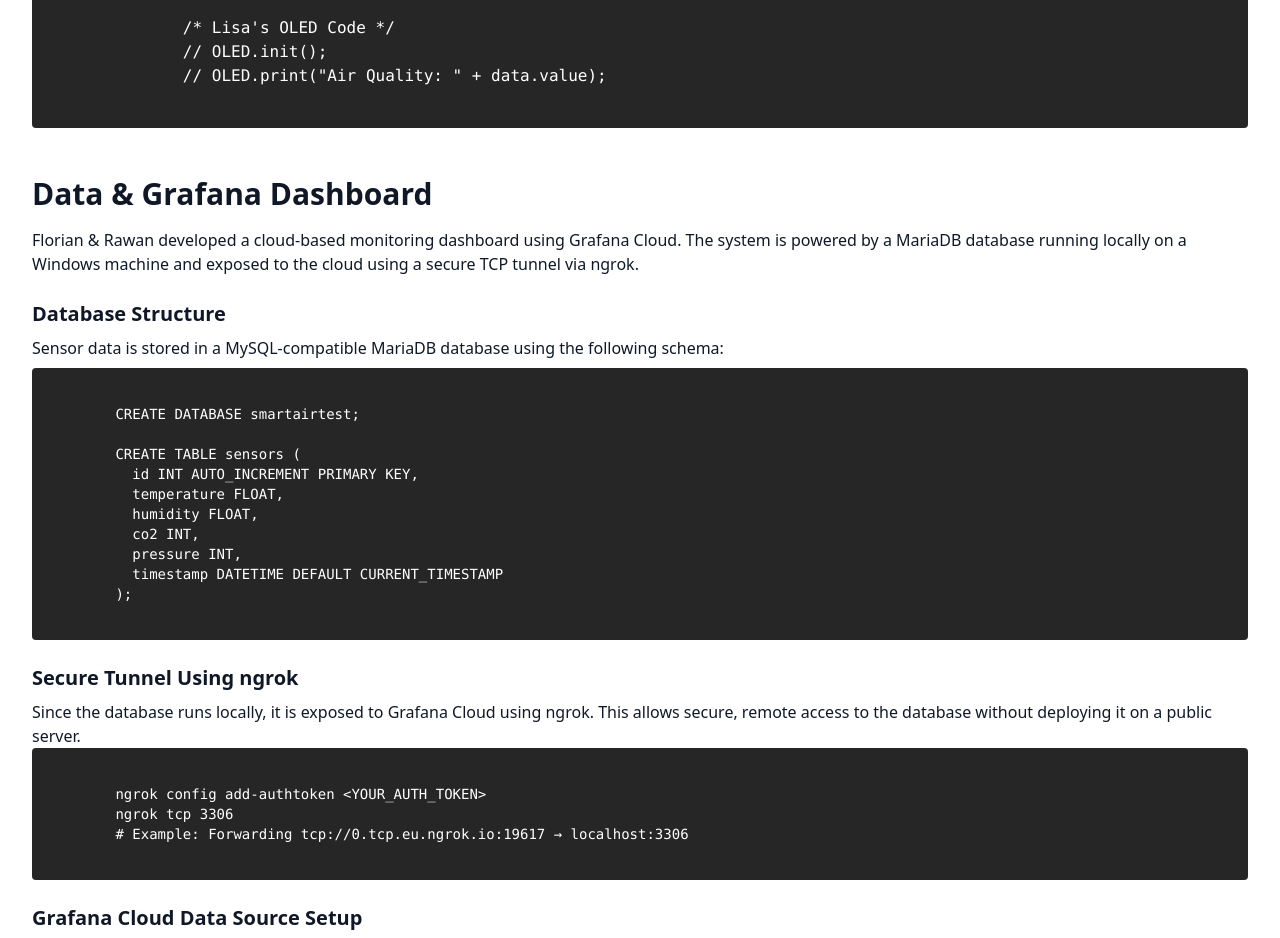
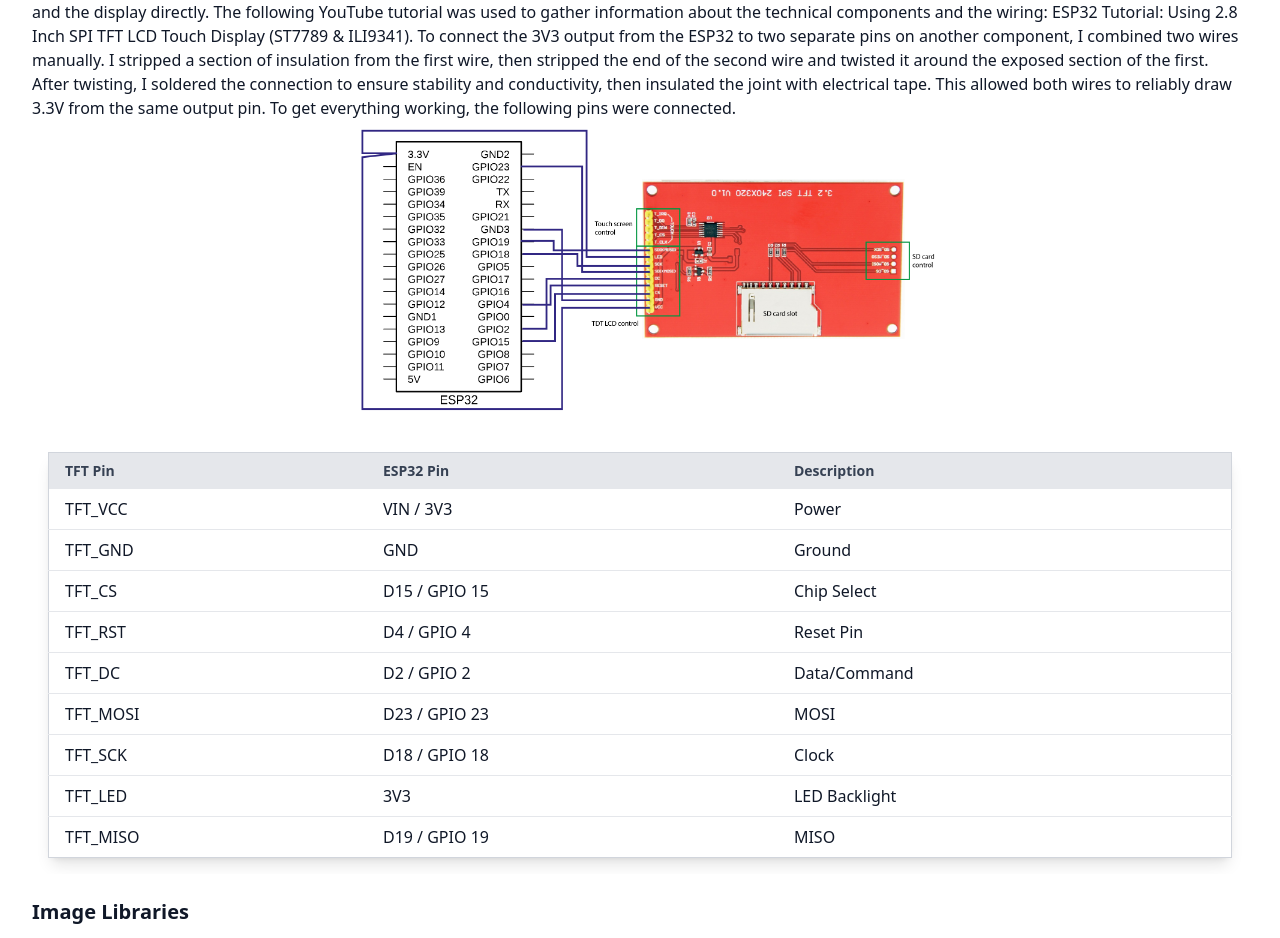
Before and after one commit to jan-eberwein/smart-air-purifier, a React (Vite) app: page / in a window 1280 px wide. Shown: the part 10992-11930 px from the top of the page. Built offline with nearby package versions, Linux system fonts and the light colour scheme; a web font is replaced by a local one.

Commit message:
added wiring, libraries and code explanation for display

```diff
--- a/src/App.jsx
+++ b/src/App.jsx
@@ -575,6 +575,123 @@
             />
           </div>
           <h3 className="text-xl font-semibold mt-6 mb-2">Wiring</h3>
+          <p>
+            In the beginning, breadboards were used to test the wiring. After some successful test runs the breadboards were removed and instead, we connected the ESP32 and the display directly.
+            The following YouTube tutorial was used to gather information about the technical components and the wiring:
+            <a href="https://www.youtube.com/watch?v=NvBblQnWhsQ&ab_channel=YellowPurple"> ESP32 Tutorial: Using 2.8 Inch SPI TFT LCD Touch Display (ST7789 & ILI9341)</a>.
+            To connect the 3V3 output from the ESP32 to two separate pins on another component, I combined two wires manually.
+            I stripped a section of insulation from the first wire, then stripped the end of the second wire and twisted it around the exposed section of the first.
+            After twisting, I soldered the connection to ensure stability and conductivity, then insulated the joint with electrical tape.
+            This allowed both wires to reliably draw 3.3V from the same output pin.
+            To get everything working, the following pins were connected.
+             </p>
+            <div className="flex flex-wrap justify-center gap-4 mb-4">
+            <img
+              src="./ImagesLisa/schematic_view.png"
+              alt="Schemativ view and display regions."
+              className="w-150 h-auto"
+            />
+          </div>
+          <div class="overflow-x-auto p-4">
+            <table class="min-w-full table-auto border border-gray-300 shadow-lg rounded-lg">
+              <thead class="bg-gray-200">
+                <tr>
+                  <th class="px-4 py-2 text-left text-sm font-semibold text-gray-700">TFT Pin</th>
+                  <th class="px-4 py-2 text-left text-sm font-semibold text-gray-700">ESP32 Pin</th>
+                  <th class="px-4 py-2 text-left text-sm font-semibold text-gray-700">Description</th>
+                </tr>
+              </thead>
+              <tbody class="bg-white divide-y divide-gray-200">
+                <tr>
+                  <td class="px-4 py-2">TFT_VCC</td>
+                  <td class="px-4 py-2">VIN / 3V3</td>
+                  <td class="px-4 py-2">Power</td>
+                </tr>
+                <tr>
+                  <td class="px-4 py-2">TFT_GND</td>
+                  <td class="px-4 py-2">GND</td>
+                  <td class="px-4 py-2">Ground</td>
+                </tr>
+                <tr>
+                  <td class="px-4 py-2">TFT_CS</td>
+                  <td class="px-4 py-2">D15 / GPIO 15</td>
+                  <td class="px-4 py-2">Chip Select</td>
+                </tr>
+                <tr>
+                  <td class="px-4 py-2">TFT_RST</td>
+                  <td class="px-4 py-2">D4 / GPIO 4</td>
+                  <td class="px-4 py-2">Reset Pin</td>
+                </tr>
+                <tr>
+                  <td class="px-4 py-2">TFT_DC</td>
+                  <td class="px-4 py-2">D2 / GPIO 2</td>
+                  <td class="px-4 py-2">Data/Command</td>
+                </tr>
+                <tr>
+                  <td class="px-4 py-2">TFT_MOSI</td>
+                  <td class="px-4 py-2">D23 / GPIO 23</td>
+                  <td class="px-4 py-2">MOSI</td>
+                </tr>
+                <tr>
+                  <td class="px-4 py-2">TFT_SCK</td>
+                  <td class="px-4 py-2">D18 / GPIO 18</td>
+                  <td class="px-4 py-2">Clock</td>
+                </tr>
+                <tr>
+                  <td class="px-4 py-2">TFT_LED</td>
+                  <td class="px-4 py-2">3V3</td>
+                  <td class="px-4 py-2">LED Backlight</td>
+                </tr>
+                <tr>
+                  <td class="px-4 py-2">TFT_MISO</td>
+                  <td class="px-4 py-2">D19 / GPIO 19</td>
+                  <td class="px-4 py-2">MISO</td>
+                </tr>
+              </tbody>
+            </table>
+          </div>
+          <h3 className="text-xl font-semibold mt-6 mb-2">Image Libraries</h3>
+          <p>
+            The <a href="https://github.com/Bodmer/TFT_eSPI">TFT_eSPI</a> library by Bodmer is a graphics library designed for ESP32 and ESP8266 boards to interface with TFT displays via SPI.
+            It supports multiple display drivers and provides functions for drawing primitives, text, and images.
+            In this project, it is used to initialize and control a TFT screen, define colors, and draw graphical content.
+            The library handles low-level SPI communication and offers optimized routines for efficient rendering, which is necessary for updating the display with minimal delay.
+            In order to select the correct settings for our specific display (ILI9341), we had to adjust the library settings. In the User_Setup_Select file, the line "#include &lt;User_Setup.h&gt;" had to be commented out.
+            Then Setup 42 ("#include &lt;User_Setups/Setup42_ILI9341_ESP32.h&gt;") had to be uncommented. Next, in the Setup42_ILI9341_ESP32 file we had to make sure that the line "#define ILI9341_DRIVER" was not commented out.
+            <br /><br />
+            The <a href="https://github.com/bitbank2/AnimatedGIF">AnimatedGIF</a> library by Larry Bank allows playback of GIF files on microcontrollers by decoding the image frames and rendering them sequentially.
+            It supports in-memory GIF data as well as file-based input, and manages frame timing, disposal, and transparency.
+            In this project, the library is used to decode and display animated plant face images on the TFT screen.
+            It works in conjunction with TFT_eSPI to draw each frame directly to the screen, allowing animated feedback based on sensor data or MQTT input.
+          </p>
+
+
+          <h3 className="text-xl font-semibold mt-6 mb-2">WIFI connection</h3>
+          <p>
+            Wi-Fi is used as the communication channel through which the ESP32 receives environmental sensor data, facilitating remote interaction.
+            The Wi-Fi setup and MQTT functionality are clearly laid out in the code in the next section, illustrating the mechanism by which data is obtained.
+            The ESP32 connects to a local wireless network using the specified SSID ("PCO-01") and password.
+            Upon successful connection (WiFi.begin(ssid, password)), the device attempts to establish communication with an MQTT broker ("192.168.1.1"), authenticating via username and password.
+            MQTT (Message Queuing Telemetry Transport) is a lightweight messaging protocol ideal for IoT applications due to its low bandwidth requirement.
+            Once connected, the ESP32 subscribes to a topic ("smartair/processed"), which allows it to listen to all incoming messages sent to this topic.
+            When a new message arrives, the callback function is triggered. This function receives the message payload, interprets it as a JSON object, and extracts the value for the airquality.
+            This score is then passed to the SetImage function, where based on the score, the device then selects and displays an appropriate GIF image to visually represent the environmental state.
+            In summary, the Wi-Fi component serves as the crucial data acquisition layer, enabling the ESP32 to receive real-time environmental data over the network via MQTT, which it then interprets and displays.
+          </p>
+          <h3 className="text-xl font-semibold mt-6 mb-2">GIF visualization</h3>
+          <p>
+            To display the GIFs, the system uses pre-converted image data stored in .h header files.
+            Each GIF is first processed externally — using a conversion tool—to transform the binary animation into a C-compatible array format.
+            This format allows the image data to be embedded directly into the program’s memory at compile time.
+            The system displays GIFs by rendering preloaded image data directly onto a TFT screen.
+            The graphics library manages the decoding and playback of the animated images, ensuring smooth frame transitions.
+            When a specific condition is met — based on the analysis of incoming data — a corresponding GIF is selected from memory.
+            This selection determines the visual representation of the current environmental state.
+            The chosen GIF is then streamed frame-by-frame onto the display, with drawing operations handled efficiently to maintain performance.
+            Playback is synchronized within the main loop, allowing the animation to run continuously while the system remains responsive.
+            This visual feedback mechanism provides an immediate and intuitive way to convey the device's assessment of its surroundings.
+          </p>
+          <h3 className="text-xl font-semibold mt-6 mb-2">c++ Code</h3>
           <pre className="bg-[#262626] text-white p-4 rounded">
             <code className="language-javascript">{`
               /* Lisa's OLED Code */
@@ -583,7 +700,6 @@
             `}</code>
           </pre>
         </section>
-
         {/* Dashboard Step */}
         <section id="dashboard" className="mb-12">
           <h2 className="text-3xl font-semibold mb-4">Data & Grafana Dashboard</h2>
```
Also changed, not shown: public/ImagesLisa/schematic_view.png (added).
